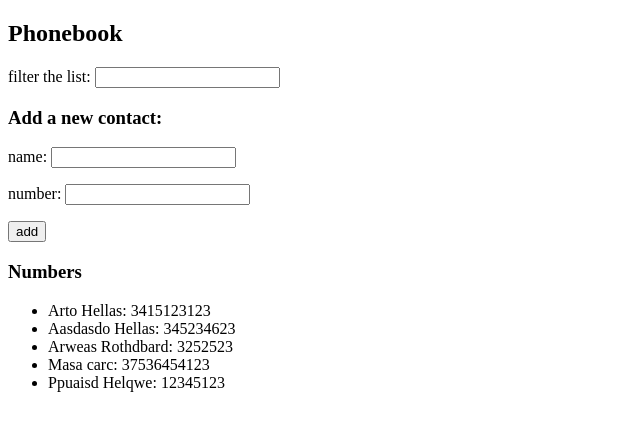
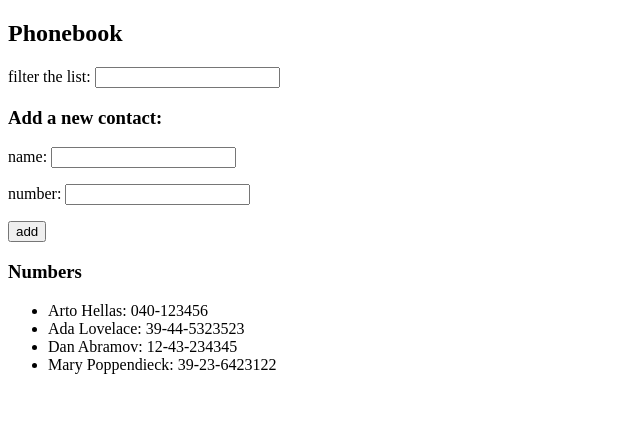
Before and after one commit to FabricioPaoloni/fullstackopen-part2, a React (Vite) app in the folder phonebook/: page / in a window 1280 px wide. Shown: the top 430 px of the page, without its empty margins (0-640 px from the left). Built offline with nearby package versions, Linux system fonts and the light colour scheme; data requests are answered from the project's data file.

Commit message:
Exercise 2.11 completed. db.json added to the project. Axios and json-server libraries added to the project. Implemented the fetching of the initial state from the json-server

```diff
--- /dev/null
+++ b/phonebook/db.json
@@ -0,0 +1,24 @@
+{
+    "persons":[
+      {
+        "name": "Arto Hellas",
+        "number": "040-123456",
+        "id": 1
+      },
+      {
+        "name": "Ada Lovelace",
+        "number": "39-44-5323523",
+        "id": 2
+      },
+      {
+        "name": "Dan Abramov",
+        "number": "12-43-234345",
+        "id": 3
+      },
+      {
+        "name": "Mary Poppendieck",
+        "number": "39-23-6423122",
+        "id": 4
+      }
+    ]
+  }
--- a/phonebook/package.json
+++ b/phonebook/package.json
@@ -7,9 +7,12 @@
     "dev": "vite",
     "build": "vite build",
     "lint": "eslint . --ext js,jsx --report-unused-disable-directives --max-warnings 0",
-    "preview": "vite preview"
+    "preview": "vite preview",
+    "server": "json-server -p3001 --watch db.json"
   },
   "dependencies": {
+    "axios": "^1.7.2",
+    "json-server": "^1.0.0-beta.0",
     "react": "^18.2.0",
     "react-dom": "^18.2.0"
   },
--- a/phonebook/src/App.jsx
+++ b/phonebook/src/App.jsx
@@ -1,20 +1,25 @@
-import { useState } from 'react'
+import { useState, useEffect } from 'react'
+import axios from "axios"
 import Filter from './components/Filter'
 import AddPerson from './components/AddPerson'
 import PersonsList from './components/PersonsList'
 
 const App = () => {
   //A state variable that holds the name and phone of each person. We use some initial names to test.
-  const [persons, setPersons] = useState([
-    { name: 'Arto Hellas', number: '3415123123' },
-    { name: 'Aasdasdo Hellas', number: '345234623' },
-    { name: 'Arweas Rothdbard', number: '3252523' },
-    { name: 'Masa carc', number: '37536454123' },
-    { name: 'Ppuaisd Helqwe', number: '12345123' },
-  ])
+  const [persons, setPersons] = useState([])
   const [newName, setNewName] = useState('') //state used for add a new name
   const [newNumber, setNewNumber] = useState('') //used for add a new number
   const [filterName, setFilterName] = useState("") //used to filter the list of names
+
+  useEffect(() => {
+    axios
+      .get("http://localhost:3001/persons")
+      .then(response => {
+        setPersons(response.data)
+      })
+      console.log("axios promise fulfilled")
+  }, [])
+
 
   let showAll = filterName === "" ? true : false
   let personsToShow = showAll
```
Also changed, not shown: 1 other file (tests, documents, lock files or other folders).
